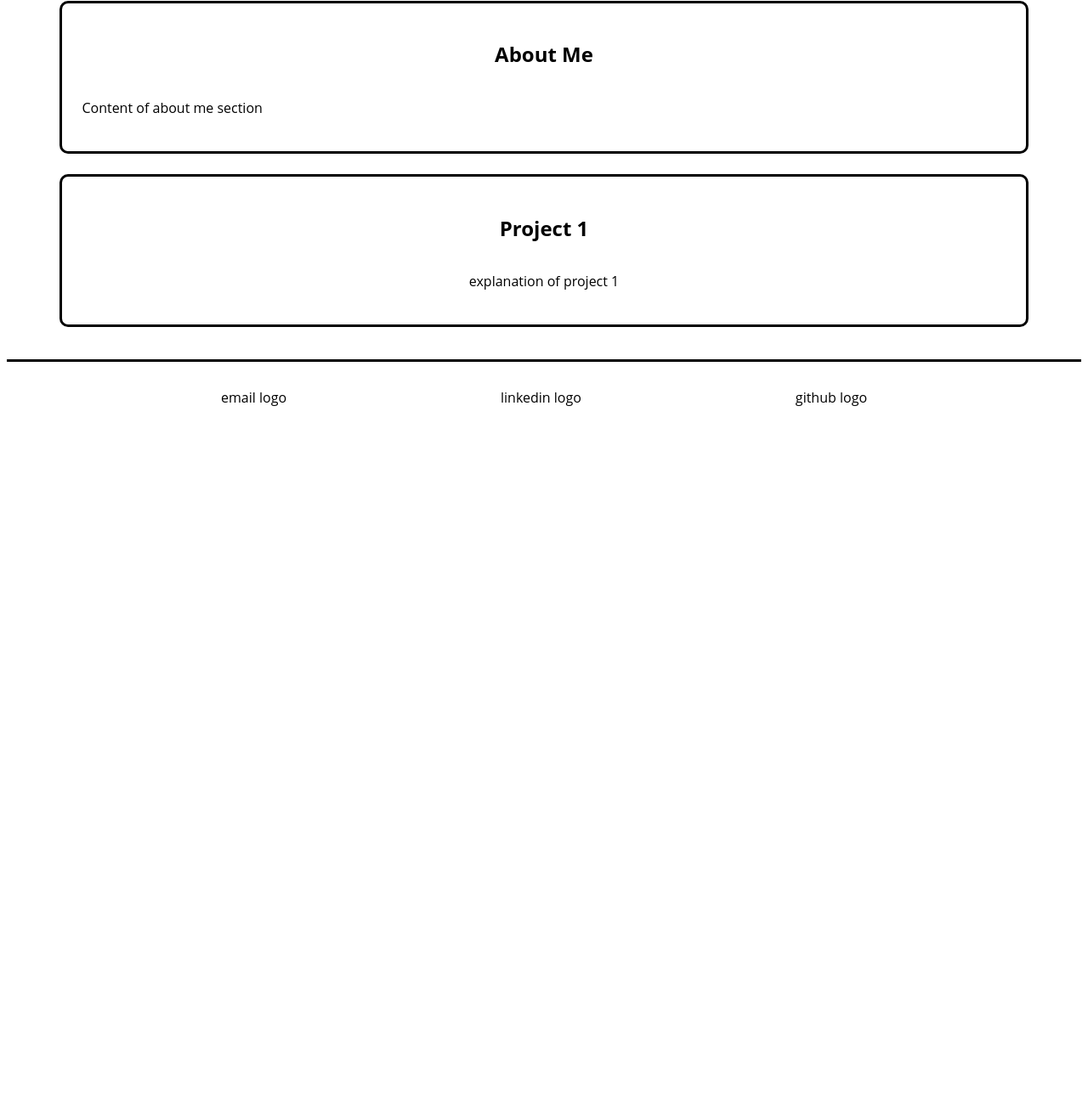
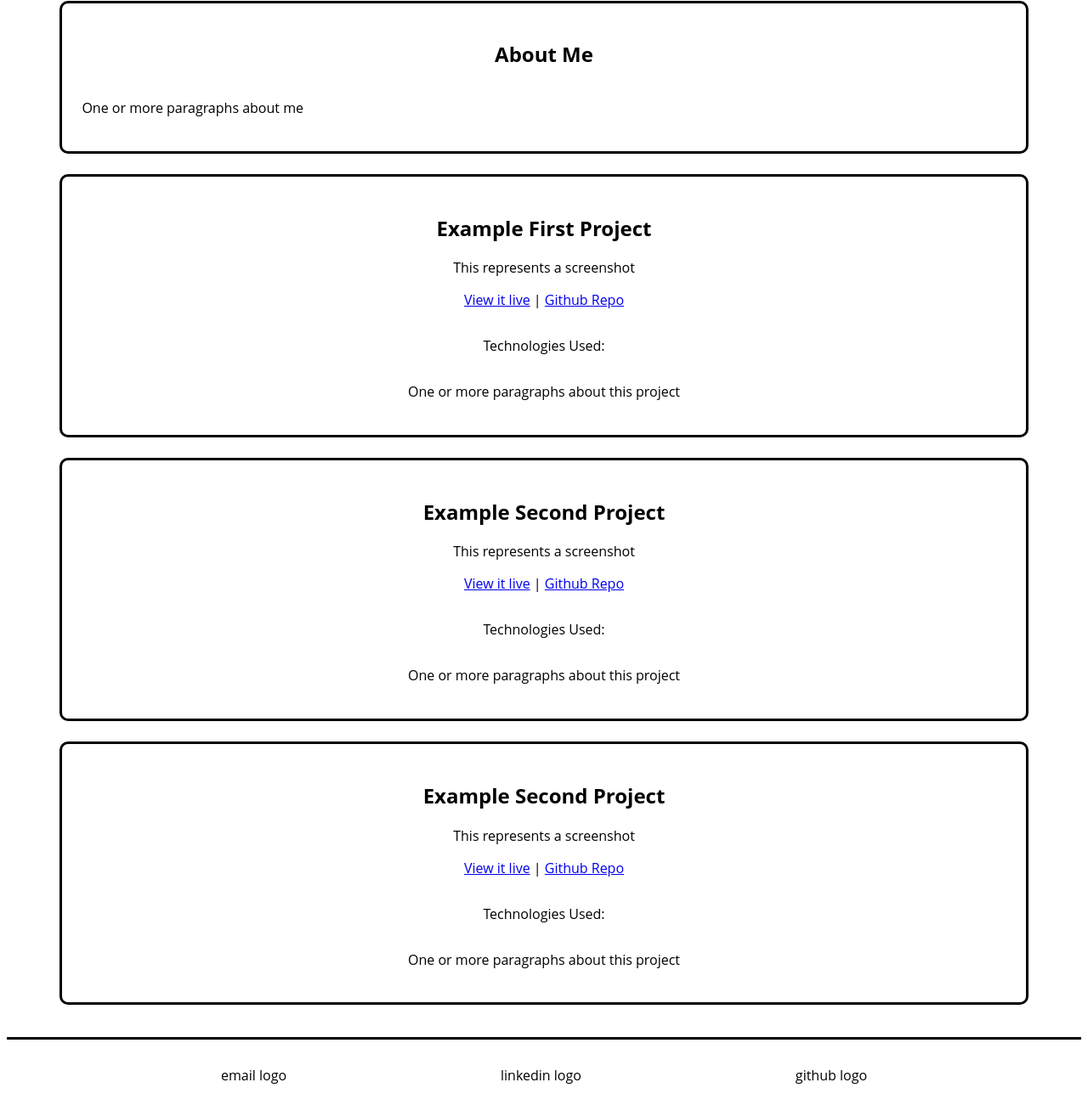
Before and after one commit to CMNathaniel/Porfolio-Project-Wireframe, a plain HTML site: page index.html in a window 1280 px wide. Shown: the part 196-1497 px from the top of the page at 85% size. Before the commit the page ends 800 px from the top, so only its background shows below. Drawn offline with Linux system fonts and the light colour scheme.

Commit message:
Add files via upload

```diff
--- a/index.html
+++ b/index.html
@@ -12,14 +12,34 @@
 	</header>
 	<nav class="navbar"></nav>
 <main>
-	<section class="project">
-		<h2>About Me</h2>
-		<p>Content of about me section</p>
-	</section>
-    <section class="project" id="app-examples">
-		<h2>Project 1</h2>
-		<p>explanation of project 1</p>
-	</section>
+<section class="project">
+	<h2>About Me</h2>
+	<p >One or more paragraphs about me</p>
+</section>
+<section class="project" id="app-examples">
+	<h2>Example First Project</h2>
+	<img>This represents a screenshot</img>
+	<p><a href= https://cmnathaniel.github.io/Canadian-Quiz-App target="_blank">View it live</a> |
+	<a href= https://github.com/CMNathaniel/Canadian-Quiz-App target="_blank">Github Repo</a></p>
+	<p>Technologies Used: </p>
+	<p>One or more paragraphs about this project</p>
+</section>
+<section class="project" id="app-examples">
+	<h2>Example Second Project</h2>
+	<img>This represents a screenshot</img>
+	<p><a href= https://cmnathaniel.github.io/Canadian-Quiz-App target="_blank">View it live</a> |
+	<a href= https://github.com/CMNathaniel/Canadian-Quiz-App target="_blank">Github Repo</a></p>
+	<p>Technologies Used: </p>
+	<p>One or more paragraphs about this project</p>
+</section>
+<section class="project" id="app-examples">
+	<h2>Example Second Project</h2>
+	<img>This represents a screenshot</img>
+	<p><a href= https://cmnathaniel.github.io/Canadian-Quiz-App target="_blank">View it live</a> |
+	<a href= https://github.com/CMNathaniel/Canadian-Quiz-App target="_blank">Github Repo</a></p>
+	<p>Technologies Used: </p>
+	<p>One or more paragraphs about this project</p>
+</section>
 </main>
   <footer>
 		<ul class="social">
```
